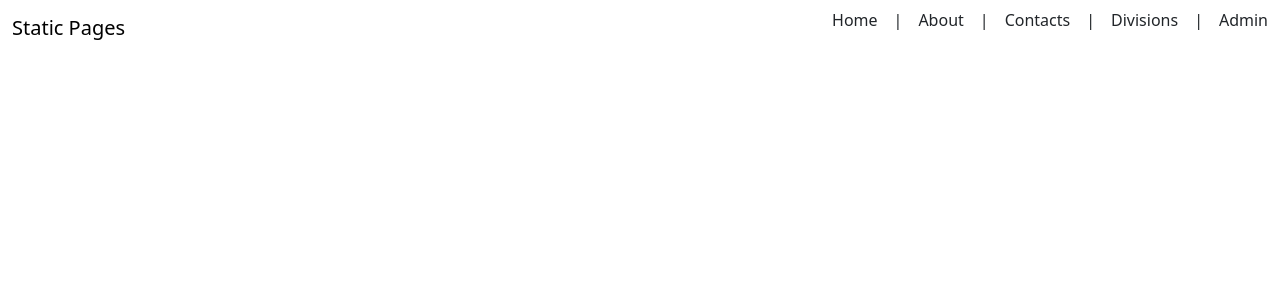
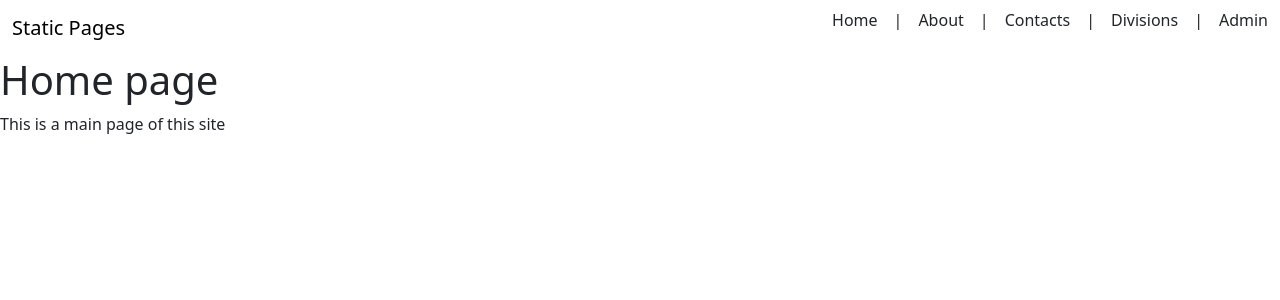
Before and after one commit to mxrsel/hw-65, a React (Vite) app: page / in a window 1280 px wide. Shown: the top 300 px of the page. Built offline with nearby package versions, Linux system fonts and the light colour scheme.

Commit message:
created home container and added home content to app

```diff
--- a/src/App.tsx
+++ b/src/App.tsx
@@ -1,13 +1,18 @@
 import React from "react";
-// import {Route, Routes} from 'react-router-dom';
+import {Route, Routes} from 'react-router-dom';
 import NavBar from './components/NavBar/NavBar';
+import Home from './containers/Home/Home';
 const App: React.FC = () => {
- return(
-   <header>
-     <NavBar />
-   </header>
+  return (
+    <header>
+      <NavBar/>
 
-
+      <div className="body">
+        <Routes>
+          <Route path="/" element={<Home/>}/>
+        </Routes>
+      </div>
+    </header>
   )
 };
 
--- /dev/null
+++ b/src/containers/Home/Home.tsx
@@ -0,0 +1,12 @@
+import React from 'react';
+
+const Home: React.FC = () => {
+  return (
+    <div className="Home ">
+      <h1>Home page</h1>
+      <p>This is a main page of this site</p>
+    </div>
+  );
+};
+
+export default Home;
```
